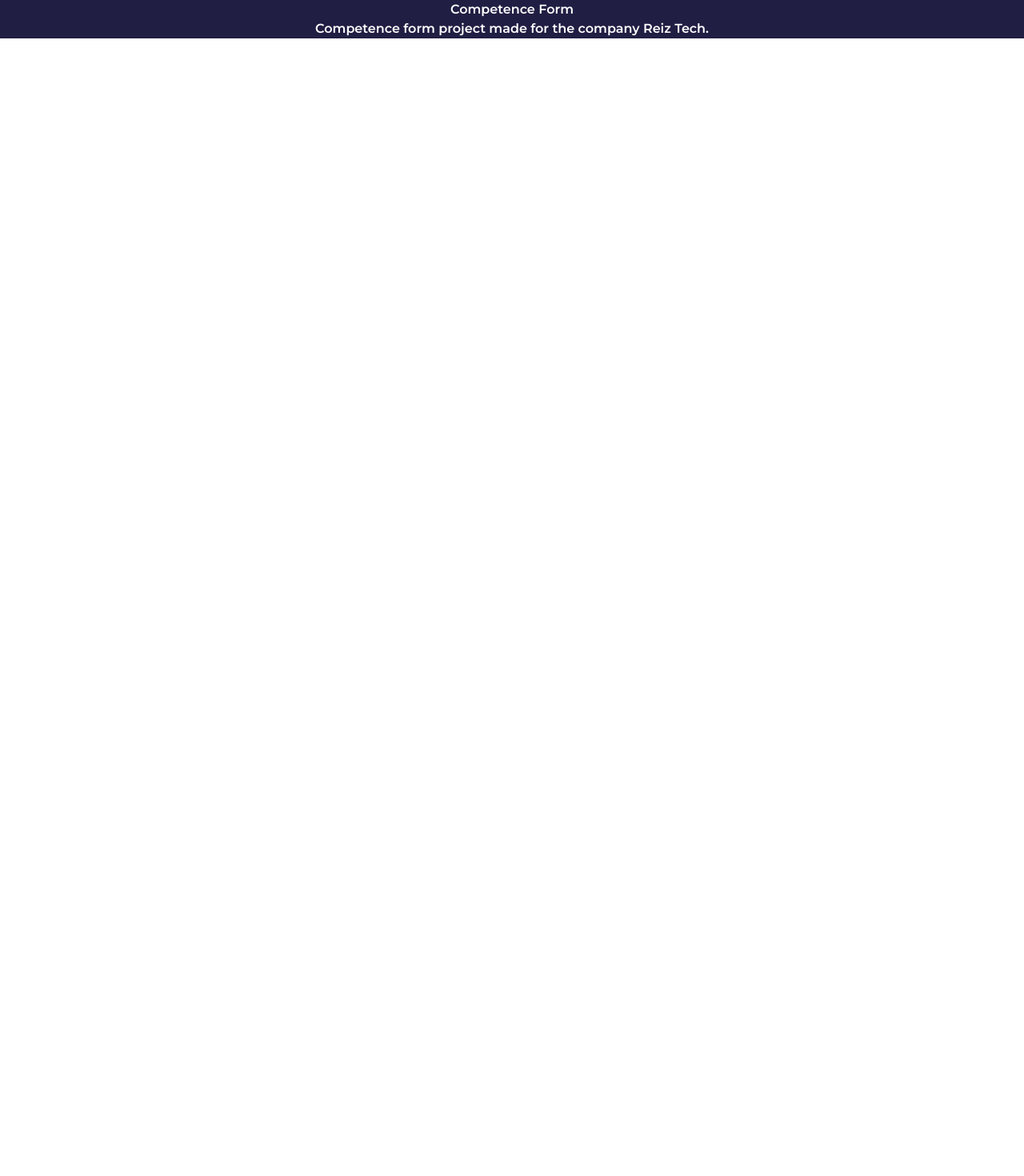
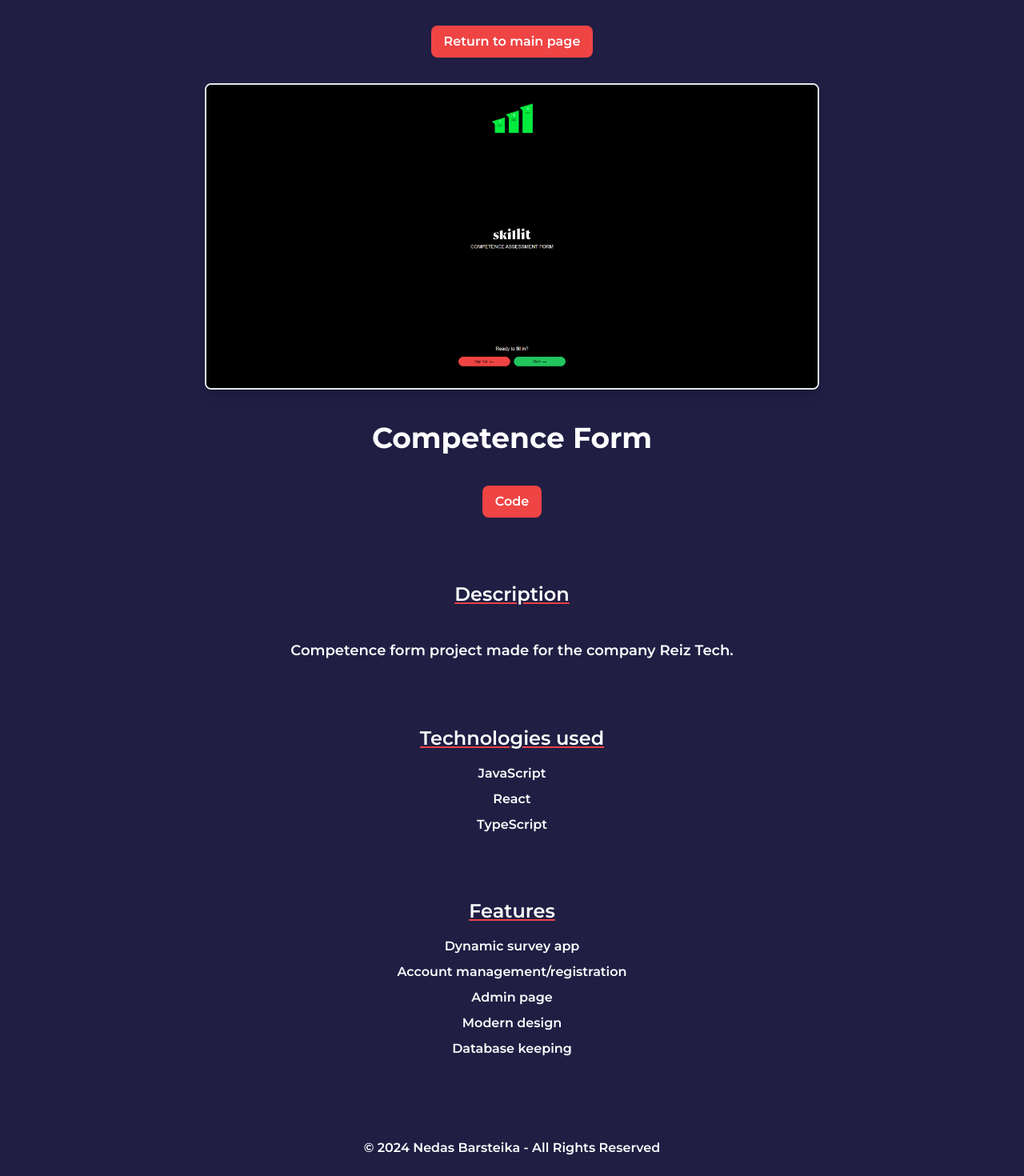
Before and after one commit to NedasBarsteika/Portfolio-Website, a React (Create React App) app: page /project/1 in a window 1280 px wide. Shown: the top 1470 px of the page at 80% size. Before the commit the page ends 800 px from the top, so only its background shows below. Built offline with nearby package versions, Linux system fonts and the light colour scheme.

Commit message:
added 'more' page for every project, fixed navbar burger menu not opening

```diff
--- a/src/App.tsx
+++ b/src/App.tsx
@@ -1,6 +1,6 @@
 import './App.css';
 import { motion } from 'framer-motion';
-import Main from './Pages/main';
+import MainPage from './Pages/MainPage';
 import { BrowserRouter as Router, Route, Routes } from "react-router-dom";
 import ProjectPage from './Pages/ProjectPage';
 
@@ -15,7 +15,7 @@ function App() {
       >
         <Router>
           <Routes>
-            <Route path="/" element={<Main />} />
+            <Route path="/" element={<MainPage />} />
             <Route path="/project/:id" element={<ProjectPage />} />
           </Routes>
         </Router>
--- a/src/Pages/main.tsx
+++ b/src/Pages/MainPage.tsx
@@ -1,11 +1,4 @@
 import { motion } from "framer-motion";
-// import Navbar from "../components/navbar";
-// import Header from "../components/header";
-// import AboutMe from "../components/about-me";
-// import Skills from "../components/skills";
-// import Projects from "../components/projects";
-// import ContactMe from "../components/contact-me";
-// import Footer from "../components/footer";
 import Button from "../components/ui/button";
 import { useState } from "react";
 import { Link } from "react-router-dom";
@@ -19,6 +12,7 @@ const projectData = {
 
 export default function Main() {
     const [message, setMessage] = useState('');
+    const [isMenuOpen, setIsMenuOpen] = useState(false);
 
     const handleSendMessage = (e: React.FormEvent) => {
         e.preventDefault();
@@ -32,6 +26,10 @@ export default function Main() {
         setMessage('');
     };
 
+    const toggleMenu = () => {
+        setIsMenuOpen(!isMenuOpen);
+    };
+
     return (
         <motion.div
             initial={{ opacity: 0 }}
@@ -39,37 +37,73 @@ export default function Main() {
             exit={{ opacity: 0 }}
             transition={{ duration: 1 }}
         >
-            {/* <Navbar />
-            <Header />
-            <AboutMe />
-            <Skills />
-            <Projects />
-            <ContactMe />
-            <Footer /> */}
-
             {/* NAVBAR */}
             <nav className="bg-white border-gray-200 dark:bg-gray-900">
                 <div className="max-w-screen-xl flex flex-wrap items-center justify-between mx-auto p-4">
-                    <a className="font-semibold" href="#">NEDAS BARSTEIKA</a>
-                    <button data-collapse-toggle="navbar-default" type="button" className="inline-flex items-center p-2 w-10 h-10 justify-center text-sm text-gray-500 rounded-lg md:hidden hover:bg-gray-100 focus:outline-none focus:ring-2 focus:ring-gray-200 dark:text-gray-400 dark:hover:bg-gray-700 dark:focus:ring-gray-600" aria-controls="navbar-default" aria-expanded="false">
+                    <a className="font-semibold" href="#">
+                        NEDAS BARSTEIKA
+                    </a>
+                    <button
+                        onClick={toggleMenu}
+                        type="button"
+                        className="inline-flex items-center p-2 w-10 h-10 justify-center text-sm text-gray-500 rounded-lg md:hidden hover:bg-gray-100 focus:outline-none focus:ring-2 focus:ring-gray-200 dark:text-gray-400 dark:hover:bg-gray-700 dark:focus:ring-gray-600"
+                        aria-controls="navbar-default"
+                        aria-expanded={isMenuOpen}
+                    >
                         <span className="sr-only">Open main menu</span>
-                        <svg className="w-5 h-5" aria-hidden="true" xmlns="http://www.w3.org/2000/svg" fill="none" viewBox="0 0 17 14">
-                            <path stroke="currentColor" stroke-linecap="round" stroke-linejoin="round" stroke-width="2" d="M1 1h15M1 7h15M1 13h15" />
+                        <svg
+                            className="w-5 h-5"
+                            aria-hidden="true"
+                            xmlns="http://www.w3.org/2000/svg"
+                            fill="none"
+                            viewBox="0 0 17 14"
+                        >
+                            <path
+                                stroke="currentColor"
+                                strokeLinecap="round"
+                                strokeLinejoin="round"
+                                strokeWidth="2"
+                                d="M1 1h15M1 7h15M1 13h15"
+                            />
                         </svg>
                     </button>
-                    <div className="hidden w-full md:block md:w-auto" id="navbar-default">
+                    <div
+                        id="navbar-default"
+                        className={`${isMenuOpen ? "block" : "hidden"
+                            } w-full md:block md:w-auto`}
+                    >
                         <ul className="font-medium flex flex-col p-4 md:p-0 mt-4 border border-gray-100 rounded-lg bg-gray-50 md:flex-row md:space-x-8 rtl:space-x-reverse md:mt-0 md:border-0 md:bg-white dark:bg-gray-800 md:dark:bg-gray-900 dark:border-gray-700">
                             <li>
-                                <a href="#about" className="block py-2 px-3 text-gray-900 rounded hover:bg-gray-100 md:hover:bg-transparent md:border-0 md:hover:text-blue-700 md:p-0 dark:text-white md:dark:hover:text-blue-500 dark:hover:bg-gray-700 dark:hover:text-white md:dark:hover:bg-transparent">About</a>
+                                <a
+                                    href="#about"
+                                    className="block py-2 px-3 text-gray-900 rounded hover:bg-gray-100 md:hover:bg-transparent md:border-0 md:hover:text-blue-700 md:p-0 dark:text-white md:dark:hover:text-blue-500 dark:hover:bg-gray-700 dark:hover:text-white md:dark:hover:bg-transparent"
+                                >
+                                    About
+                                </a>
                             </li>
                             <li>
-                                <a href="#skills" className="block py-2 px-3 text-gray-900 rounded hover:bg-gray-100 md:hover:bg-transparent md:border-0 md:hover:text-blue-700 md:p-0 dark:text-white md:dark:hover:text-blue-500 dark:hover:bg-gray-700 dark:hover:text-white md:dark:hover:bg-transparent">Skills</a>
+                                <a
+                                    href="#skills"
+                                    className="block py-2 px-3 text-gray-900 rounded hover:bg-gray-100 md:hover:bg-transparent md:border-0 md:hover:text-blue-700 md:p-0 dark:text-white md:dark:hover:text-blue-500 dark:hover:bg-gray-700 dark:hover:text-white md:dark:hover:bg-transparent"
+                                >
+                                    Skills
+                                </a>
                             </li>
                             <li>
-                                <a href="#projects" className="block py-2 px-3 text-gray-900 rounded hover:bg-gray-100 md:hover:bg-transparent md:border-0 md:hover:text-blue-700 md:p-0 dark:text-white md:dark:hover:text-blue-500 dark:hover:bg-gray-700 dark:hover:text-white md:dark:hover:bg-transparent">Projects</a>
+                                <a
+                                    href="#projects"
+                                    className="block py-2 px-3 text-gray-900 rounded hover:bg-gray-100 md:hover:bg-transparent md:border-0 md:hover:text-blue-700 md:p-0 dark:text-white md:dark:hover:text-blue-500 dark:hover:bg-gray-700 dark:hover:text-white md:dark:hover:bg-transparent"
+                                >
+                                    Projects
+                                </a>
                             </li>
                             <li>
-                                <a href="#contact-me" className="block py-2 px-3 text-gray-900 rounded hover:bg-gray-100 md:hover:bg-transparent md:border-0 md:hover:text-blue-700 md:p-0 dark:text-white md:dark:hover:text-blue-500 dark:hover:bg-gray-700 dark:hover:text-white md:dark:hover:bg-transparent">Contact Me</a>
+                                <a
+                                    href="#contact-me"
+                                    className="block py-2 px-3 text-gray-900 rounded hover:bg-gray-100 md:hover:bg-transparent md:border-0 md:hover:text-blue-700 md:p-0 dark:text-white md:dark:hover:text-blue-500 dark:hover:bg-gray-700 dark:hover:text-white md:dark:hover:bg-transparent"
+                                >
+                                    Contact Me
+                                </a>
                             </li>
                         </ul>
                     </div>
@@ -162,6 +196,7 @@ export default function Main() {
                                     <a
                                         href={project.codeLink}
                                         target="_blank"
+                                        rel="noopener noreferrer"
                                         className="bg-red-500 text-white py-2 px-4 rounded-lg hover:bg-red-600 transform transition-transform duration-300 hover:scale-110"
                                     >
                                         Code
--- a/src/Pages/ProjectPage.tsx
+++ b/src/Pages/ProjectPage.tsx
@@ -1,24 +1,113 @@
-import { useParams } from "react-router-dom";
+import { useParams, useNavigate } from "react-router-dom";
+import { motion } from "framer-motion";
 
 const projectData = {
-  1: { title: "Competence Form", description: "Competence form project made for the company Reiz Tech.", image: "./images/competence-form.png", codeLink: "https://github.com/NedasBarsteika/Competence-form" },
-  2: { title: "Hackathon (Turboline) Project - Video Translator", description: "Collaborated with 3 other people towards making a video translator in around 60 hours.", image: "./images/video-translator.png", codeLink: "https://github.com/nevikelee/last2ndhackathon" },
-  3: { title: "Online Shop for Fitness Products", description: "Created an eCommerce type web application where the user can order products from an online shop.", image: "./images/online-shop.png", codeLink: "https://github.com/NedasBarsteika/Fitness-Center-Blazor-eCommerce-App" },
-  4: { title: "Portfolio Website", description: "Portfolio website that introduces me, lists my skills and my personal projects.", image: "./images/portfolio-website.png", codeLink: "https://github.com/NedasBarsteika/Portfolio-Website" },
+  1: {
+    title: "Competence Form",
+    description: "Competence form project made for the company Reiz Tech.",
+    image: "/images/competence-form.png",
+    codeLink: "https://github.com/NedasBarsteika/Competence-form",
+    technologies: ["JavaScript", "React", "TypeScript"],
+    features: ["Dynamic survey app", "Account management/registration", "Admin page", "Modern design", "Database keeping"],
+  },
+  2: {
+    title: "Hackathon (Turboline) Project - Video Translator",
+    description:
+      "Collaborated with 3 other people towards making a video translator in around 60 hours. To explain our idea in simple terms, the user uploads a video to our website, selects a languge they want the video to be translated to and the website replaces the original spoken audio with the new audio in the selected language. With the help of hackathon's organizers, we were given temporary access to Chat GPT's AI and were able to use its' functions. In our project, we took advantage of its' 3 main features. To translate the voice in the original video, the program first transcripts the audio and transforms it into words. Secondly, the AI translates the text into the user's selected language. Thirdly, with the text to speech function, the AI is able to turn the translated text back into the voice format and replace the original sound of the video.",
+    image: "/images/video-translator.png",
+    codeLink: "https://github.com/nevikelee/last2ndhackathon",
+    technologies: ["Python", "HTML/CSS", "JavaScript"],
+    features: ["Quick translation", "Artificial Inteligence", "Saving previous videos"],
+  },
+  3: {
+    title: "Online Shop for Fitness Products",
+    description:
+      "Created an eCommerce type web application where the user can order products from an online shop. The backend is programmed in C# (ASP.NET Core) and the front-end is powered by Blazor (Bootstrap).  The program manages 2 SQL databases (listed products and orders from clients). Whenever a user orders a product, the Docker application runs the Kafka client, which manages microservices and lowers the total quantity of a product by the order quantity. The project is currently not fully complete. I plan to add user authentication, registration and signing in features, a seperate admin page to track all the orders, a cart page for the user that is logged in and a more professional check-out screen powered by Stripe.",
+    image: "/images/online-shop.png",
+    codeLink: "https://github.com/NedasBarsteika/Fitness-Center-Blazor-eCommerce-App",
+    technologies: ["Blazor", "C# ASP.NET Core", "SQL", "Docker"],
+    features: ["All products screen", "Shopping cart", "Checking out screen", "Responsive", "Database keeping"],
+  },
+  4: {
+    title: "Portfolio Website",
+    description:
+      "Portfolio website that introduces me, lists my skills and my personal projects.",
+    image: "/images/portfolio-website.png",
+    codeLink: "https://github.com/NedasBarsteika/Portfolio-Website",
+    technologies: ["JavaScript", "React", "TypeScript"],
+    features: ["Modern design", "Form validation", "Message sending"],
+  },
 };
 
 export default function ProjectDetail() {
-  const { id } = useParams(); // Access the `id` parameter from the URL
-  const project = projectData[id as unknown as keyof typeof projectData]; // Type-safe access to project data
+  const { id } = useParams();
+  const navigate = useNavigate();
+  const project = projectData[id as unknown as keyof typeof projectData];
 
   if (!project) {
     return <div>Project not found</div>;
   }
 
   return (
-    <div className="project-page">
-      <h1>{project.title}</h1>
-      <p>{project.description}</p>
-    </div>
+    <motion.div
+      initial={{ opacity: 0 }}
+      animate={{ opacity: 1 }}
+      exit={{ opacity: 0 }}
+      transition={{ duration: 1 }}
+    >
+      <div className="project-page min-h-screen bg-dark text-white p-8">
+        {/* Back Button */}
+        <button
+          onClick={() => navigate(-1)}
+          className="bg-red-500 text-white py-2 px-4 rounded-lg hover:bg-red-600 transform transition-transform duration-300 hover:scale-110"
+        >
+          Return to main page
+        </button>
+
+        {/* Project Details */}
+        <div className="mt-8">
+          <img
+            src={project.image}
+            alt={project.title}
+            className="w-full max-w-3xl mx-auto rounded-lg shadow-lg mb-10 border-2"
+          />
+
+          <h1 className="text-4xl font-bold mb-10 ">{project.title}</h1>
+
+          <a
+            href={project.codeLink}
+            target="_blank"
+            rel="noopener noreferrer"
+            className="bg-red-500 text-white py-2 px-4 rounded-lg inline-block transform transition-transform duration-300 hover:bg-red-600 hover:scale-110"
+          >
+            Code
+          </a>
+
+          <h2 className="text-2xl font-semibold mt-20 mb-10 underline decoration-red-500">Description</h2>
+          <p className="mt-10 mb-8 text-lg max-w-4xl mx-auto mb-10">{project.description}</p>
+
+          {/* Technologies Used */}
+          <h2 className="text-2xl font-semibold mt-20 mb-4 underline decoration-red-500">Technologies used</h2>
+          <ul className="list-disc list-inside mb-8 list-none space-y-2">
+            {project.technologies.map((tech, index) => (
+              <li key={index}>{tech}</li>
+            ))}
+          </ul>
+
+          {/* Features */}
+          <h2 className="text-2xl font-semibold mt-20 mb-4 underline decoration-red-500">Features</h2>
+          <ul className="list-disc list-inside mb-8 list-none space-y-2">
+            {project.features.map((feature, index) => (
+              <li key={index}>{feature}</li>
+            ))}
+          </ul>
+        </div>
+
+        {/* FOOTER */}
+        <footer className="mt-20 py-5 text-center bg-dark">
+          <p>© 2024 Nedas Barsteika - All Rights Reserved</p>
+        </footer>
+      </div>
+    </motion.div>
   );
 }
```
